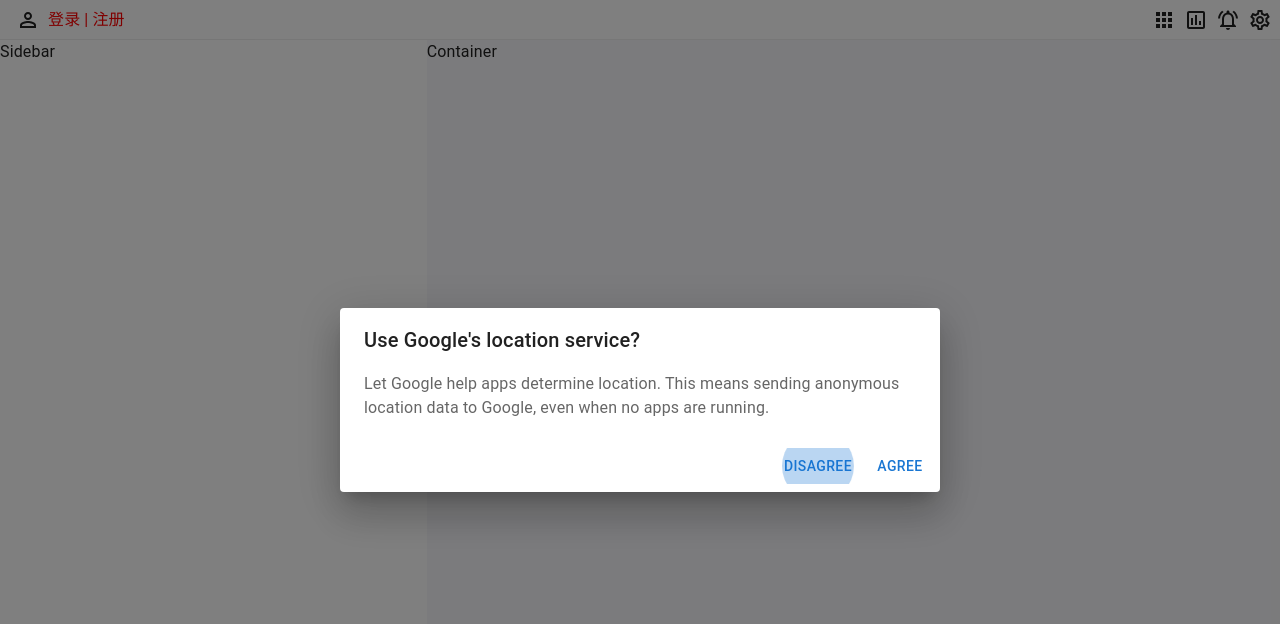
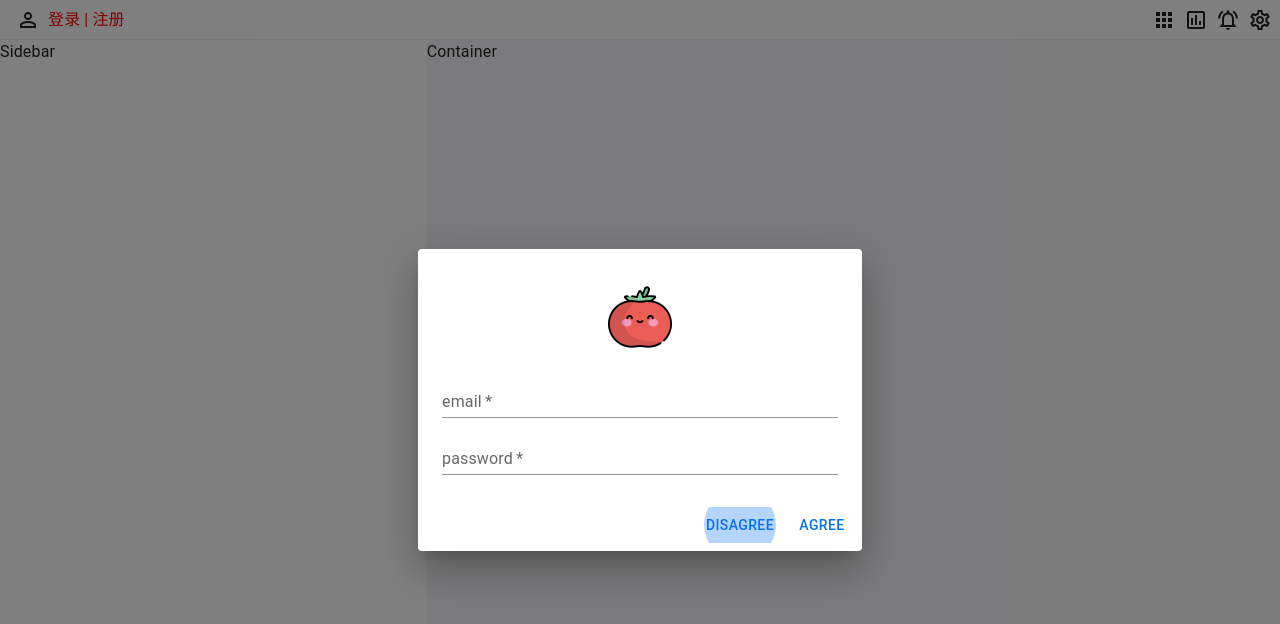
Before and after one commit to ChenHaoJie9527/mini-tomato-list, a React (Vite) app: page / in a window 1280 px wide. Both pictures are taken after a click on the icon 28 px from the left and 19 px from the top of the page. Shown: the top 624 px of the page. Built offline with nearby package versions, Linux system fonts and the light colour scheme.

Commit message:
feat: 自定义颜色theme

```diff
--- a/src/App.tsx
+++ b/src/App.tsx
@@ -1,9 +1,7 @@
 import Home from "./Pages/Home";
 import "./App.css";
-import useDarkMode from "./utils/useDarkMode";
 
 function App() {
-  const [mode, setMode] = useDarkMode();
   return (
     <div className="App">
       <Home />
--- a/src/common/dialog.tsx
+++ b/src/common/dialog.tsx
@@ -1,4 +1,4 @@
-import { FC } from "react";
+import { FC, useState } from "react";
 import {
   Dialog,
   DialogContent,
@@ -9,6 +9,9 @@ import {
   Button,
 } from "@mui/material";
 import { useTheme } from "@mui/material/styles";
+import tomatoLog from "../assets/tomato.png?url";
+import { TextField } from "@mui/material";
+import React from "react";
 
 interface DialogProps {
   open: boolean;
@@ -17,23 +20,60 @@ interface DialogProps {
 
 export const TomatoDialog: FC<DialogProps> = ({ open, setOpen }) => {
   const fullScreen = useMediaQuery(useTheme().breakpoints.down("md"));
+  const [emailVal, setEmailVal] = useState("");
+  const [password, setPasswordVal] = useState("");
+
   const onClose = () => {
     setOpen(false);
   };
+  const onEmailChange = (e: React.ChangeEvent<HTMLInputElement>) => {
+    setEmailVal(e.target.value);
+  };
+  const onPasswordChange = (e: React.ChangeEvent<HTMLInputElement>) => {
+    setPasswordVal(e.target.value);
+  }
   return (
     <Dialog
       fullScreen={fullScreen}
       open={open}
       onClose={onClose}
       aria-aria-labelledby="responsive-dialog-title"
+      maxWidth={"xs"}
+      fullWidth
     >
-      <DialogTitle id="tomato_id_dialog">
-        {"Use Google's location service?"}
-      </DialogTitle>
       <DialogContent>
+        <DialogTitle className="flex items-center justify-center">
+          <img className="w-16" src={tomatoLog} alt="" />
+        </DialogTitle>
         <DialogContentText>
-          Let Google help apps determine location. This means sending anonymous
-          location data to Google, even when no apps are running.
+          <TextField
+            fullWidth
+            value={emailVal}
+            onChange={onEmailChange}
+            id="email"
+            label="email"
+            variant="standard"
+            placeholder="Please enter the email address"
+            size="small"
+            required
+            autoComplete="off"
+            margin="dense"
+            color={"tomato"}
+          ></TextField>
+          <TextField
+            fullWidth
+            value={password}
+            onChange={onPasswordChange}
+            id="password"
+            label="password"
+            variant="standard"
+            placeholder="Please enter the password"
+            size="small"
+            required
+            autoComplete="off"
+            margin="dense"
+            color={"tomato"}
+          ></TextField>
         </DialogContentText>
       </DialogContent>
       <DialogActions>
--- a/src/main.tsx
+++ b/src/main.tsx
@@ -2,11 +2,14 @@ import React from "react";
 import ReactDOM from "react-dom/client";
 import "./index.css";
 import App from "./App";
-import { CssBaseline } from "@mui/material";
+import { CssBaseline, ThemeProvider } from "@mui/material";
+import { theme } from "./theme";
 
 ReactDOM.createRoot(document.getElementById("root") as HTMLElement).render(
   <React.StrictMode>
-    <CssBaseline />
-    <App />
+    <ThemeProvider theme={theme}>
+      <CssBaseline />
+      <App />
+    </ThemeProvider>
   </React.StrictMode>
 );
--- /dev/null
+++ b/src/theme/index.ts
@@ -0,0 +1,65 @@
+import { createTheme } from "@mui/material";
+
+export const theme = createTheme({
+  status: {
+    danger: "#e53e3e",
+  },
+  palette: {
+    primary: {
+      main: "#0971f1",
+      darker: "#053e85",
+    },
+    neutral: {
+      main: "#64748B",
+      contrastText: "#fff",
+    },
+    tomato: {
+      main: "#ea5e57",
+      darker: "#ea5e57",
+    },
+  },
+});
+
+declare module "@mui/material/styles" {
+  interface Theme {
+    status: {
+      danger: React.CSSProperties["color"];
+    };
+  }
+
+  interface Palette {
+    neutral: Palette["primary"];
+    tomato: Palette["primary"];
+  }
+
+  interface PaletteOptions {
+    neutral: PaletteOptions["primary"];
+    tomato: PaletteOptions["primary"];
+  }
+
+  interface PaletteColor {
+    darker?: string;
+  }
+
+  interface SimplePaletteColorOptions {
+    darker?: string;
+  }
+
+  interface ThemeOptions {
+    status: {
+      danger: React.CSSProperties["color"];
+    };
+  }
+}
+
+declare module "@mui/material/Button" {
+  interface ButtonPropsColorOverrides {
+    tomato: true;
+  }
+}
+
+declare module "@mui/material/TextField" {
+  interface TextFieldPropsColorOverrides {
+    tomato: true;
+  }
+}
```
Also changed, not shown: src/assets/tomato.png (added), 1 other file (tests, documents, lock files or other folders).
